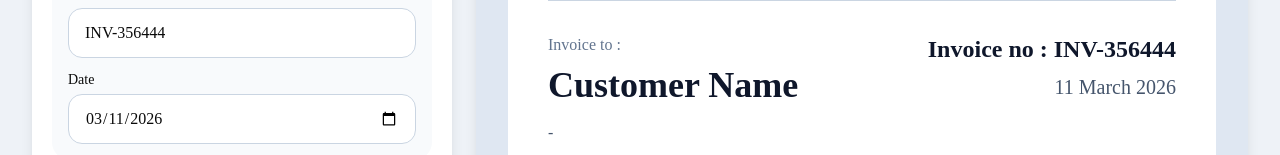
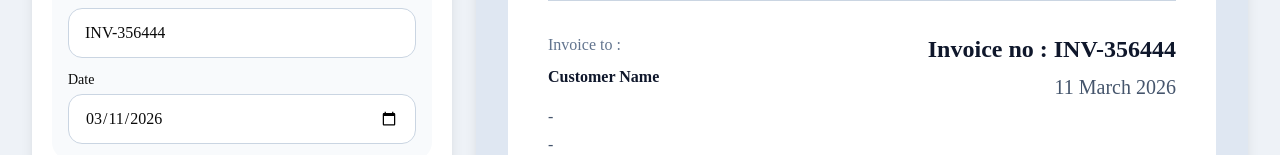
Before and after one commit to hiperbro6-eng/sports-land-invoice, a Next.js app: page / in a window 1280 px wide. Shown: the part 208-363 px from the top of the page. Built offline with nearby package versions, Linux system fonts and the light colour scheme; no server answers; the database is empty.

Commit message:
Adjusted customer name font size

```diff
--- a/app/page.tsx
+++ b/app/page.tsx
@@ -638,7 +638,7 @@ export default function Page() {
             <div className="grid gap-8 py-8 md:grid-cols-2">
               <div>
                 <p className="mb-2 text-slate-500">Invoice to :</p>
-                <h3 className="text-4xl font-bold text-slate-900">
+                <h3 className="text-1xl font-bold text-slate-900">
                   {customerName || "Customer Name"}
                 </h3>
                 <div className="mt-4 space-y-1 text-slate-600">
```
